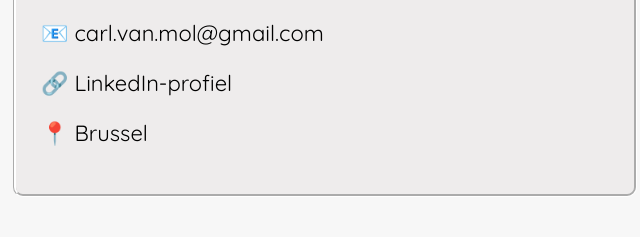
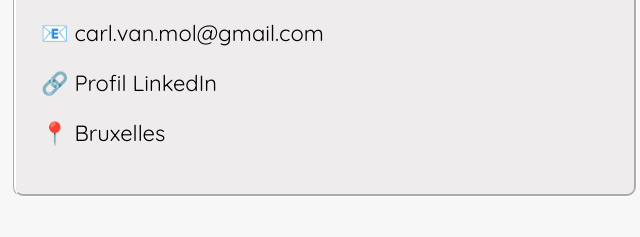
Before and after one commit to AllaHrushyna/Evening-Primrose-Coaching, a plain HTML site: page contactFR.html in a window 1280 px wide. Shown: the part 427-664 px from the top of the page, 435-1075 px from the left. Drawn offline with Linux system fonts and the light colour scheme.

Commit message:
contacten EN en FR

```diff
--- a/contactFR.html
+++ b/contactFR.html
@@ -39,8 +39,8 @@
         <h3>CARL VAN MOL</h3>
         <p>📞 +32 486 517 962
         <p>📧 carl.van.mol@gmail.com </p>
-        <a target="_blank" href="https://www.linkedin.com/in/carl-vanmol/">🔗 LinkedIn-profiel</a>
-        <p>📍 Brussel </p>
+        <a target="_blank" href="https://www.linkedin.com/in/carl-vanmol/">🔗 Profil LinkedIn</a>
+        <p>📍 Bruxelles </p>
 
     </main>
 
```
Also changed, not shown: contacten.html (+2 -2 lines).
